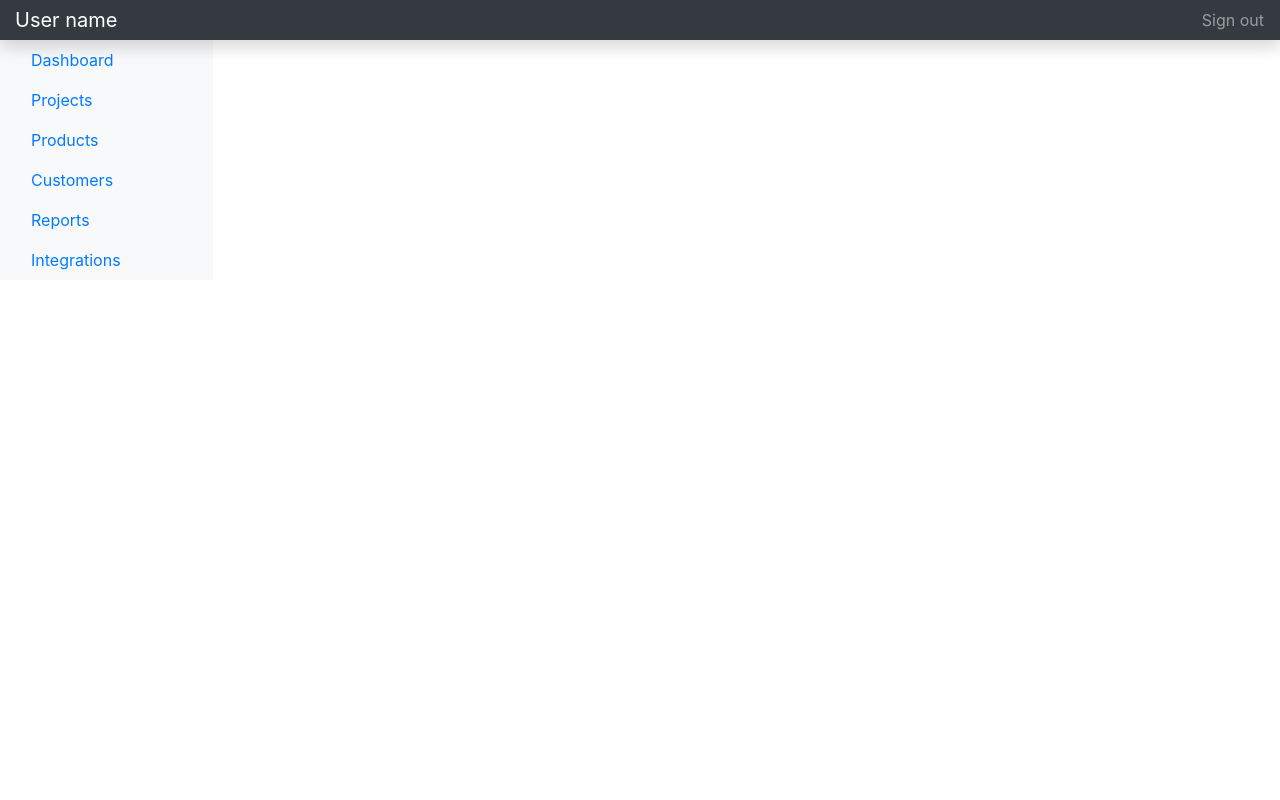
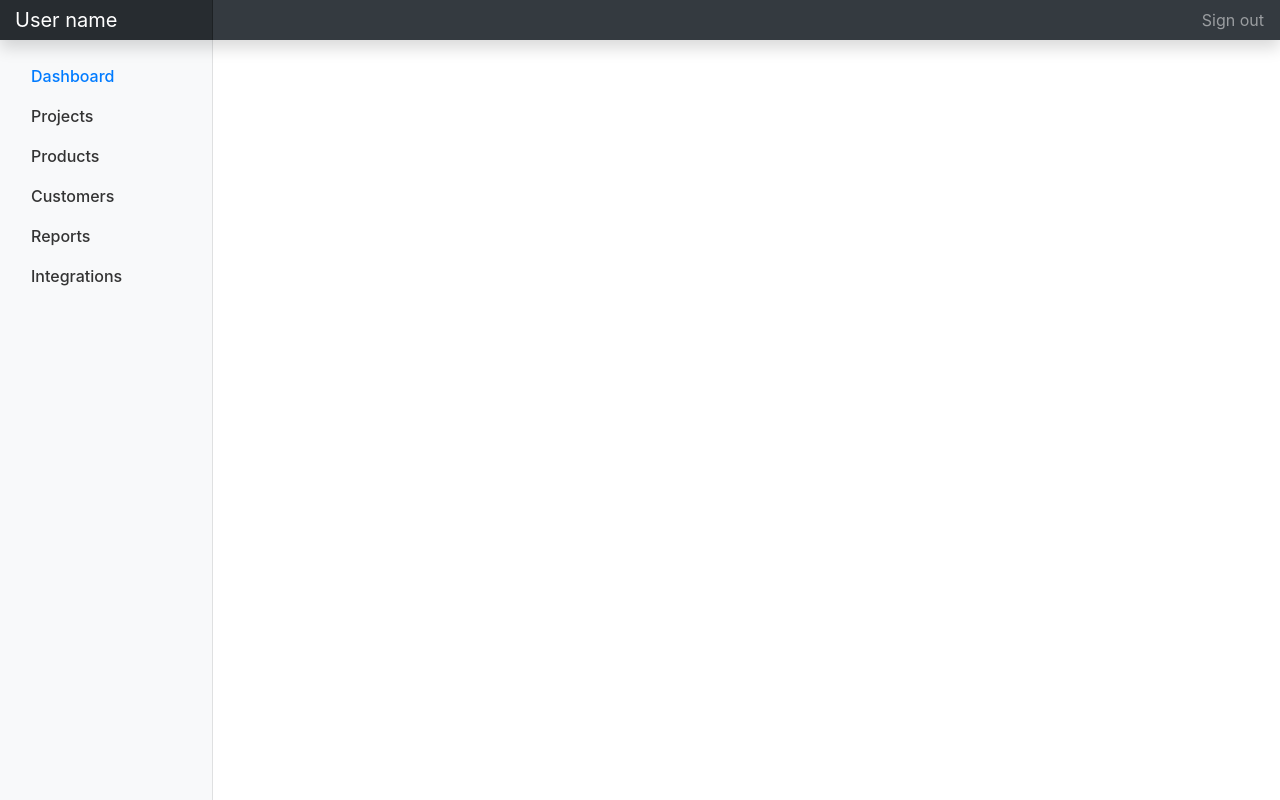
Before and after one commit to mckillem/toDoList, a PHP site: page / in a window 1280 px wide. Run offline with PHP 8.4, Linux system fonts and the light colour scheme; some libraries are stand-ins or nearby versions.

Commit message:
Úprava menu

```diff
--- a/css/style.css
+++ b/css/style.css
@@ -175,11 +175,93 @@
     margin-top: 5px;
 }
 
-#menu {
-    background: darkorchid;
-    height: 200px;
+/*
+ * Sidebar
+ */
+
+.sidebar {
+    position: fixed;
+    top: 0;
+    bottom: 0;
+    left: 0;
+    z-index: 100; /* Behind the navbar */
+    padding: 48px 0 0; /* Height of navbar */
+    box-shadow: inset -1px 0 0 rgba(0, 0, 0, .1);
 }
 
-#content {
-    background: #9fcdff;
+.sidebar-sticky {
+    position: relative;
+    top: 0;
+    height: calc(100vh - 48px);
+    padding-top: .5rem;
+    overflow-x: hidden;
+    overflow-y: auto; /* Scrollable contents if viewport is shorter than content. */
 }
+
+@supports ((position: -webkit-sticky) or (position: sticky)) {
+    .sidebar-sticky {
+        position: -webkit-sticky;
+        position: sticky;
+    }
+}
+
+.sidebar .nav-link {
+    font-weight: 500;
+    color: #333;
+}
+
+.sidebar .nav-link .feather {
+    margin-right: 4px;
+    color: #999;
+}
+
+.sidebar .nav-link.active {
+    color: #007bff;
+}
+
+.sidebar .nav-link:hover .feather,
+.sidebar .nav-link.active .feather {
+    color: inherit;
+}
+
+.sidebar-heading {
+    font-size: .75rem;
+    text-transform: uppercase;
+}
+
+/*
+ * Content
+ */
+
+[role="main"] {
+    padding-top: 48px; /* Space for fixed navbar */
+}
+
+/*
+ * Navbar
+ */
+
+.navbar-brand {
+    padding-top: .75rem;
+    padding-bottom: .75rem;
+    font-size: 1rem;
+    background-color: rgba(0, 0, 0, .25);
+    box-shadow: inset -1px 0 0 rgba(0, 0, 0, .25);
+}
+
+.navbar .form-control {
+    padding: .75rem 1rem;
+    border-width: 0;
+    border-radius: 0;
+}
+
+.form-control-dark {
+    color: #fff;
+    background-color: rgba(255, 255, 255, .1);
+    border-color: rgba(255, 255, 255, .1);
+}
+
+.form-control-dark:focus {
+    border-color: transparent;
+    box-shadow: 0 0 0 3px rgba(255, 255, 255, .25);
+}
--- a/html/basic.tpl.html
+++ b/html/basic.tpl.html
@@ -5,7 +5,7 @@
                 <ul class="nav flex-column">
                     <li class="nav-item">
                         <a class="nav-link active" href="#!/dashboard">
-                            Dashboard <span class="sr-only">(current)</span>
+                            Dashboard
                         </a>
                     </li>
                     <li class="nav-item">
--- a/index.html
+++ b/index.html
@@ -23,7 +23,7 @@
     <body>
 
         <!-- Header -->
-        <nav class="navbar navbar-dark sticky-top bg-dark flex-md-nowrap p-0 shadow">
+        <nav class="navbar navbar-dark fixed-top bg-dark flex-md-nowrap p-0 shadow">
             <a class="navbar-brand col-sm-3 col-md-2 mr-0" href="#">User name</a>
             <ul class="navbar-nav px-3">
                 <li class="nav-item text-nowrap">
```
